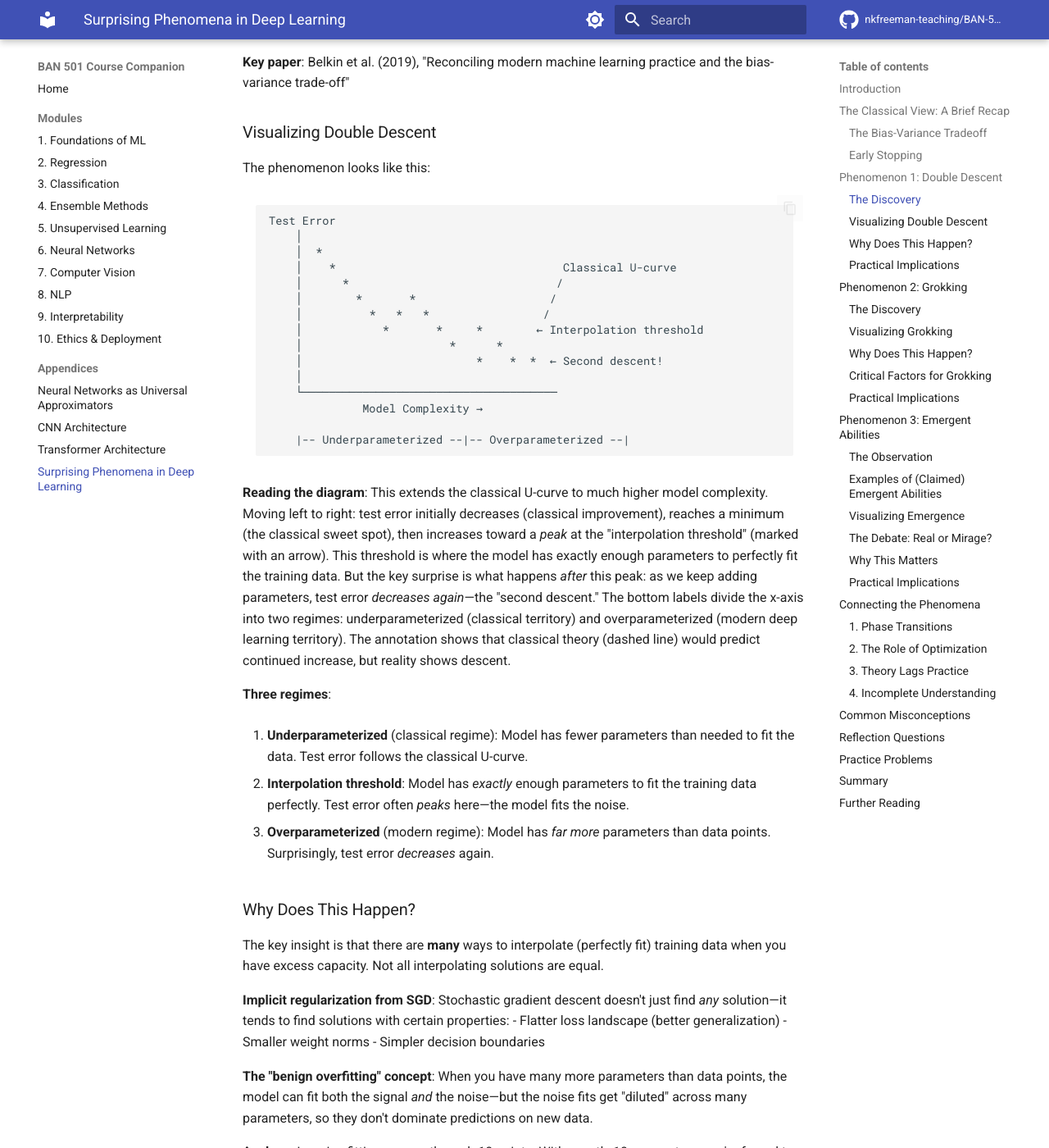
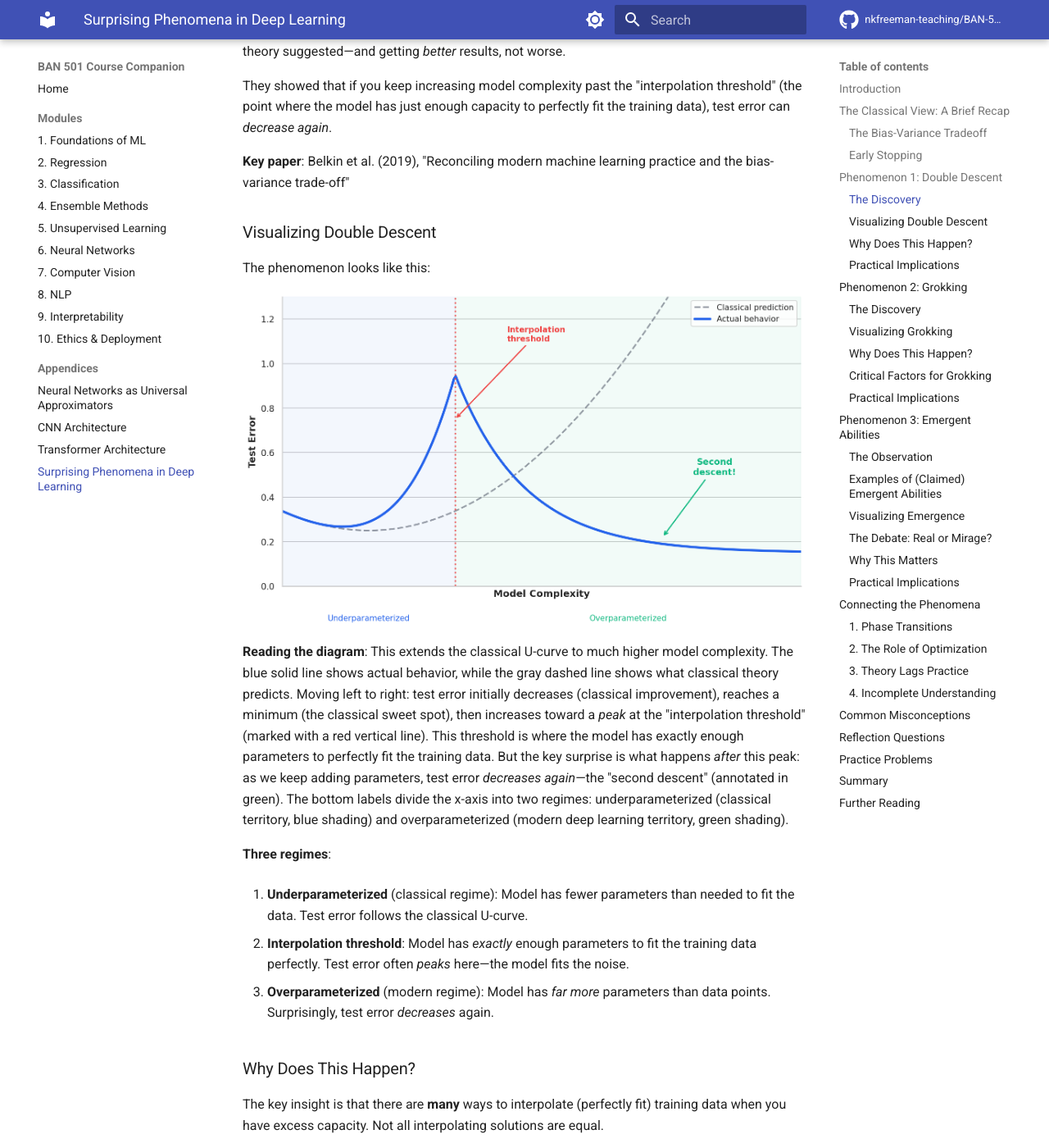
Before and after one commit to nkfreeman-teaching/BAN-501-course-companion, an MkDocs documentation site: the page built from docs/appendices/surprising-phenomena.md, in a window 1280 px wide and 1400 px high, scrolled down 4018 px. Shown: the whole window at 82% size. Built offline with MkDocs 1.6.1 and Material for MkDocs 9.7.7, drawn with Linux system fonts in a browser that asks for light colours; comment, search, counter and statistics services are not loaded; some of the changed text lies outside the part shown.

Commit message:
sync surprising phenomena with images
Replace ASCII art diagrams with actual image files for:
- bias-variance U-curve
- early stopping
- double descent
- grokking
- emergent abilities

🤖 Generated with [Claude Code](https://claude.com/claude-code)

Co-Authored-By: Claude Opus 4.5 <noreply@anthropic.com>

````diff
--- a/docs/appendices/surprising-phenomena.md
+++ b/docs/appendices/surprising-phenomena.md
@@ -42,21 +42,9 @@ As model complexity increases:
 
 This creates the famous **U-shaped curve**:
 
-```
-Test Error
-    │
-    │    *
-    │      *
-    │        *       *   *   *
-    │          *   *           *  *  *
-    │            *
-    │
-    └────────────────────────────────────
-              Model Complexity →
-         Underfitting  ←→  Overfitting
-```
+![Bias-Variance U-Curve](../assets/deep_dive/bias_variance_u_curve.png)
 
-**Reading the diagram**: The vertical axis shows test error (higher is worse), and the horizontal axis shows model complexity (number of parameters, polynomial degree, tree depth, etc.). The asterisks trace a U-shaped curve: error is high on the left (models too simple to capture the pattern), decreases to a minimum in the middle (the "sweet spot"), then increases again on the right (models so complex they memorize noise). The labels below the axis remind us that the left side corresponds to underfitting (high bias) and the right side to overfitting (high variance). Classical ML wisdom says: find the bottom of the U and stop there.
+**Reading the diagram**: The vertical axis shows test error (higher is worse), and the horizontal axis shows model complexity (number of parameters, polynomial degree, tree depth, etc.). The blue curve traces a U-shape: error is high on the left (models too simple to capture the pattern), decreases to a minimum in the middle (the "sweet spot" marked with a green star), then increases again on the right (models so complex they memorize noise). The shaded regions highlight the underfitting zone (left, blue) and overfitting zone (right, red). Classical ML wisdom says: find the bottom of the U and stop there.
 
 > **Numerical Example: Bias-Variance Tradeoff with Polynomial Regression**
 >
@@ -109,24 +97,9 @@ Test Error
 
 A related principle: stop training when validation loss starts increasing. If you keep training after that point, you're just memorizing noise.
 
-```
-Loss
-    │
-    │ *
-    │   *  Training Loss
-    │     *
-    │       *  *  *  *  *  *  *  *
-    │
-    │   *      Validation Loss
-    │     *  *
-    │           *
-    │              *  *  *  *  *  *  ← Stop here!
-    │
-    └─────────────────────────────────
-                  Epochs →
-```
+![Early Stopping](../assets/deep_dive/early_stopping.png)
 
-**Reading the diagram**: Two curves show how training and validation loss evolve as training progresses (epochs increase to the right). The upper curve (training loss) drops quickly and then flattens—the model fits the training data well. The lower curve (validation loss) initially drops in parallel, but then starts *increasing* while training loss stays flat. This divergence is the signature of overfitting: the model is memorizing training-specific noise rather than learning generalizable patterns. The arrow marks where validation loss bottoms out—the classical prescription says to stop training here and use this model.
+**Reading the diagram**: Two curves show how training and validation loss evolve as training progresses (epochs increase to the right). The blue curve (training loss) drops quickly and then flattens—the model fits the training data well. The orange curve (validation loss) initially drops in parallel, but then starts *increasing* while training loss stays flat. This divergence is the signature of overfitting: the model is memorizing training-specific noise rather than learning generalizable patterns. The green marker and vertical line show where validation loss bottoms out—the classical prescription says to stop training here and use this model. The shaded red region indicates the "overfitting zone" where continued training hurts generalization.
 
 **The classical prescription**: Monitor validation loss and stop when it starts increasing.
 
@@ -148,25 +121,9 @@ They showed that if you keep increasing model complexity past the "interpolation
 
 The phenomenon looks like this:
 
-```
-Test Error
-    │
-    │  *
-    │    *                                  Classical U-curve
-    │      *                               /
-    │        *       *                    /
-    │          *   *   *                 /
-    │            *       *     *        ← Interpolation threshold
-    │                      *      *
-    │                          *    *  *  ← Second descent!
-    │
-    └──────────────────────────────────────
-              Model Complexity →
+![Double Descent](../assets/deep_dive/double_descent.png)
 
-    |-- Underparameterized --|-- Overparameterized --|
-```
-
-**Reading the diagram**: This extends the classical U-curve to much higher model complexity. Moving left to right: test error initially decreases (classical improvement), reaches a minimum (the classical sweet spot), then increases toward a *peak* at the "interpolation threshold" (marked with an arrow). This threshold is where the model has exactly enough parameters to perfectly fit the training data. But the key surprise is what happens *after* this peak: as we keep adding parameters, test error *decreases again*—the "second descent." The bottom labels divide the x-axis into two regimes: underparameterized (classical territory) and overparameterized (modern deep learning territory). The annotation shows that classical theory (dashed line) would predict continued increase, but reality shows descent.
+**Reading the diagram**: This extends the classical U-curve to much higher model complexity. The blue solid line shows actual behavior, while the gray dashed line shows what classical theory predicts. Moving left to right: test error initially decreases (classical improvement), reaches a minimum (the classical sweet spot), then increases toward a *peak* at the "interpolation threshold" (marked with a red vertical line). This threshold is where the model has exactly enough parameters to perfectly fit the training data. But the key surprise is what happens *after* this peak: as we keep adding parameters, test error *decreases again*—the "second descent" (annotated in green). The bottom labels divide the x-axis into two regimes: underparameterized (classical territory, blue shading) and overparameterized (modern deep learning territory, green shading).
 
 **Three regimes**:
 
@@ -310,29 +267,9 @@ They called this phenomenon **grokking**.
 
 ### Visualizing Grokking
 
-```
-Accuracy
-   100%│              Training ──────────────────
-       │         ************************************
-       │       **
-       │     **
-       │   **
-    50%│  *
-       │  │
-       │  │                              Test
-       │  │                         ********
-       │  │                    *****
-       │  │             *******
-     0%│**│*************│
-       └──┴─────────────┴────────────────────────────
-          │             │
-       Memorization   Grokking!
-         (fast)       (delayed)
+![Grokking](../assets/deep_dive/grokking.png)
 
-       Epoch 0    1000   10000   20000   30000
-```
-
-**Reading the diagram**: The vertical axis shows accuracy (0-100%), and the horizontal axis shows training epochs on a log-like scale (note the jump from 1,000 to 30,000). Two curves tell dramatically different stories. The *training* curve (upper) shoots up quickly—by epoch 100-500, the network achieves 100% training accuracy. It then stays flat at 100% forever. The *test* curve (lower) starts near 0% and *stays there* for thousands of epochs (the flat line on the bottom). Then, around epoch 10,000-20,000, it suddenly climbs to 100%. The vertical dashed lines mark two events: "Memorization" (when training accuracy hits 100%) and "Grokking!" (when test accuracy finally catches up). The gap between these events—thousands of epochs—is the puzzle.
+**Reading the diagram**: The vertical axis shows accuracy (0-100%), and the horizontal axis shows training epochs from 0 to 30,000. Two curves tell dramatically different stories. The blue *training* curve shoots up quickly—by epoch 500, the network achieves 100% training accuracy. It then stays flat at 100% forever. The orange *test* curve starts near 5% (random guessing) and *stays there* for thousands of epochs. Then, around epoch 15,000, it suddenly climbs to 100%. The gray vertical line marks "Memorization" (when training accuracy hits 100%), and the green vertical line marks "Grokking!" (when test accuracy finally catches up). The double-headed arrow highlights the "long gap" between these events—thousands of epochs—which is the puzzle.
 
 The network memorizes quickly but generalizes *much* later—sometimes 100× as many epochs.
 
@@ -469,25 +406,9 @@ Models would show near-random performance on a task across many scales, then sud
 
 ### Visualizing Emergence
 
-```
-Task Performance
-   100%│                              ********
-       │                           ***
-       │                          *
-       │                         *
-    50%│                        *
-       │                       *
-       │                      *
-       │                     *
-     0%│ * * * * * * * * * *
-       └──────────────────────────────────────────
-         1M   10M   100M   1B   10B   100B   1T
-                Model Parameters (log scale) →
-                            │
-                       Emergence threshold
-```
+![Emergent Abilities](../assets/deep_dive/emergent_abilities.png)
 
-**Reading the diagram**: The vertical axis shows task performance (0-100%), and the horizontal axis shows model size on a logarithmic scale spanning 6 orders of magnitude (from 1 million to 1 trillion parameters). The asterisks show how performance changes with scale. On the left (smaller models), performance stays flat near 0%—essentially random guessing—across 1M, 10M, 100M, even 1B parameters. Then, somewhere between 10B and 100B parameters (the "emergence threshold"), performance suddenly shoots up in an S-curve to near 100%. This is the signature of an "emergent" ability: zero capability becomes high capability with no visible intermediate stage. The question is whether this sudden jump is a real phenomenon or an artifact of how we measure.
+**Reading the diagram**: The vertical axis shows task performance (0-100%), and the horizontal axis shows model size on a logarithmic scale spanning 6 orders of magnitude (from 1 million to 1 trillion parameters). The blue curve shows how performance changes with scale. On the left (smaller models), performance stays flat near 0%—essentially random guessing (gray shaded region)—across 1M, 10M, 100M, even 1B parameters. Then, around 30B parameters (the "emergence threshold" marked by the orange dashed line), performance suddenly shoots up in an S-curve to near 100%. This is the signature of an "emergent" ability: zero capability becomes high capability with no visible intermediate stage. The question is whether this sudden jump is a real phenomenon or an artifact of how we measure.
 
 Performance stays flat (near random) across orders of magnitude, then suddenly jumps.
 
````
Also changed, not shown: docs/assets/deep_dive/bias_variance_u_curve.png (added), docs/assets/deep_dive/double_descent.png (added), docs/assets/deep_dive/early_stopping.png (added), docs/assets/deep_dive/emergent_abilities.png (added), docs/assets/deep_dive/grokking.png (added).
